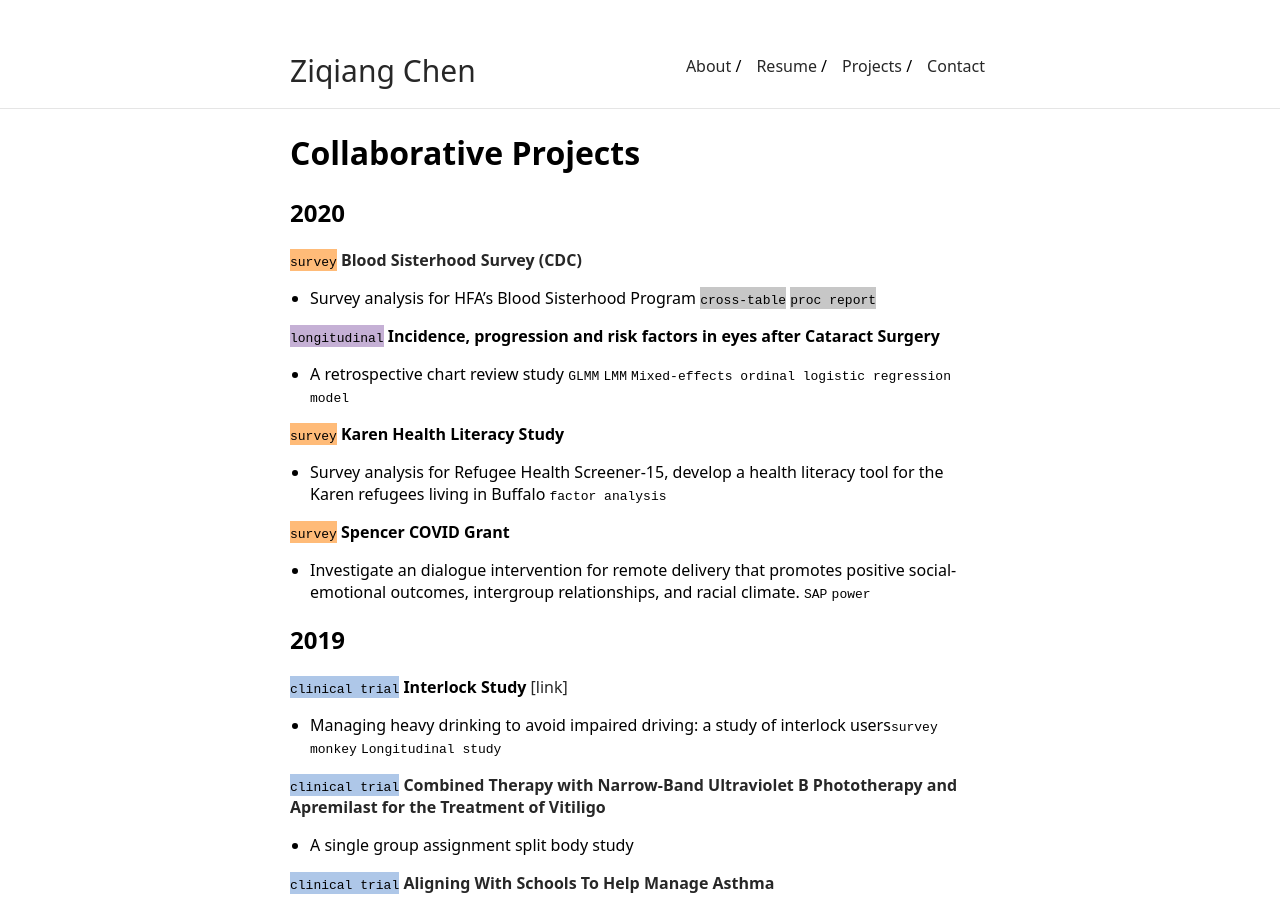
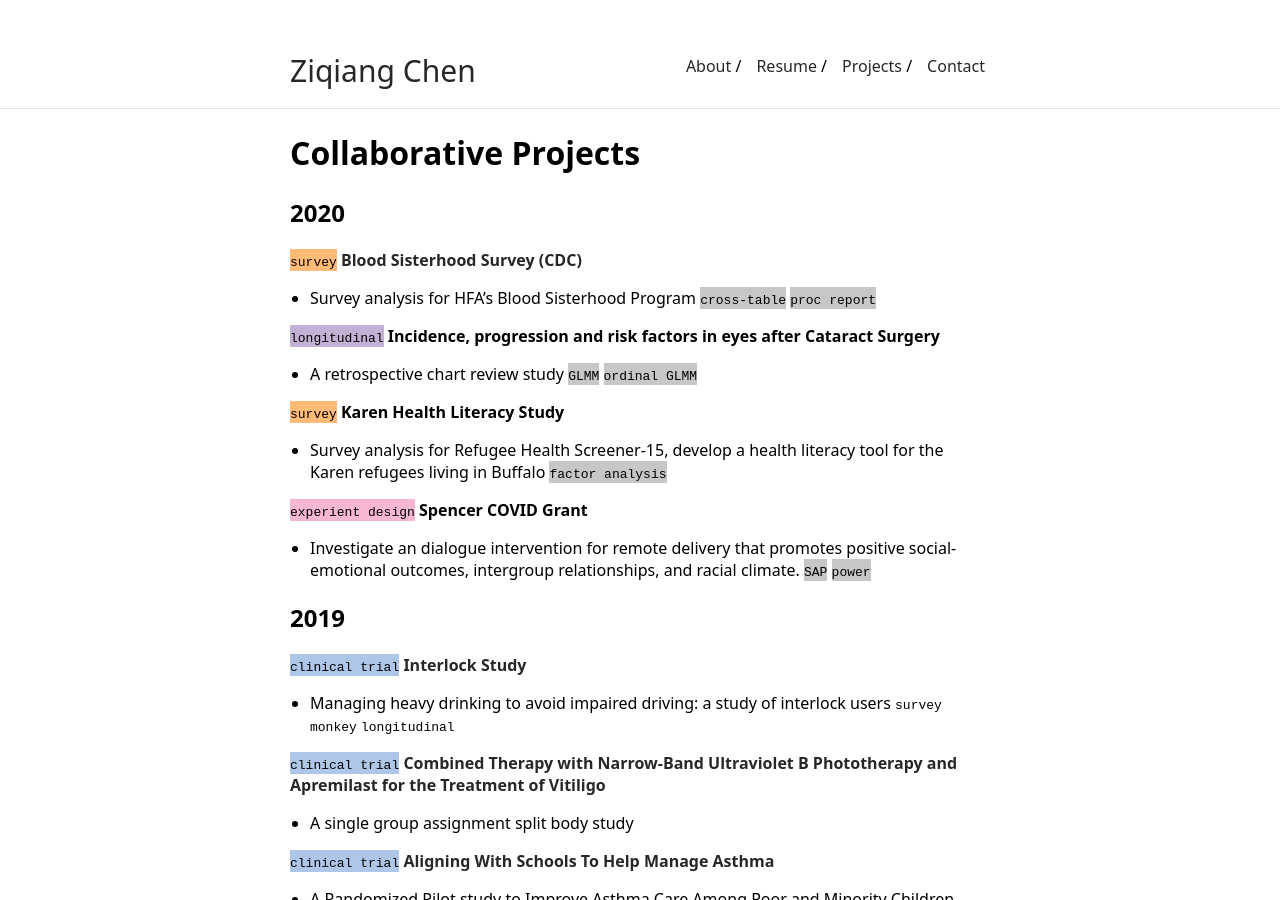
Before and after one commit to ziqiangc/ziqiangc.github.io, a Jekyll site: the page built from projects.md, in a window 1280 px wide and 900 px high. Built offline with Jekyll 4.4.1, drawn with Linux system fonts in a browser that asks for light colours; our own code applies the rules of GitHub Pages for plain Markdown files.

Commit message:
Update projects.md

```diff
--- a/projects.md
+++ b/projects.md
@@ -4,17 +4,17 @@
 - Survey analysis for HFA’s Blood Sisterhood Program <span style="background-color: #c7c7c7">`cross-table`</span> <span style="background-color: #c7c7c7">`proc report`</span>
 
 <span style="background-color: #c5b0d5">`longitudinal`</span> **Incidence, progression and risk factors in eyes after Cataract Surgery**
-- A retrospective chart review study `GLMM` `LMM` `Mixed-effects ordinal logistic regression model`
+- A retrospective chart review study <span style="background-color: #c7c7c7">`GLMM`</span> <span style="background-color: #c7c7c7">`ordinal GLMM`</span>
 
 <span style="background-color: #ffbb78">`survey`</span> **Karen Health Literacy Study**
-- Survey analysis for Refugee Health Screener-15, develop a health literacy tool for the Karen refugees living in Buffalo `factor analysis`
+- Survey analysis for Refugee Health Screener-15, develop a health literacy tool for the Karen refugees living in Buffalo <span style="background-color: #c7c7c7">`factor analysis`</span>
 
-<span style="background-color: #ffbb78">`survey`</span> **Spencer COVID Grant**
-- Investigate an dialogue intervention for remote delivery that promotes positive social-emotional outcomes, intergroup relationships, and racial climate. `SAP` `power`
+<span style="background-color: #f7b6d2">`experient design`</span> **Spencer COVID Grant**
+- Investigate an dialogue intervention for remote delivery that promotes positive social-emotional outcomes, intergroup relationships, and racial climate. <span style="background-color: #c7c7c7">`SAP`</span> <span style="background-color: #c7c7c7">`power`</span>
 
 ## 2019
-<span style="background-color: #aec7e8">`clinical trial`</span> **Interlock Study** [[link]](https://www.research.buffalo.edu/portal/clinicaltrial/protocol/5155)
-- Managing heavy drinking to avoid impaired driving: a study of interlock users`survey monkey` `Longitudinal study`
+<span style="background-color: #aec7e8">`clinical trial`</span> [**Interlock Study**](https://www.research.buffalo.edu/portal/clinicaltrial/protocol/5155)
+- Managing heavy drinking to avoid impaired driving: a study of interlock users `survey monkey` `longitudinal`
 
 <span style="background-color: #aec7e8">`clinical trial`</span> [**Combined Therapy with Narrow-Band Ultraviolet B Phototherapy and Apremilast for the Treatment of Vitiligo**](https://clinicaltrials.gov/ct2/show/study/NCT03123016)
 - A single group assignment split body study
```
